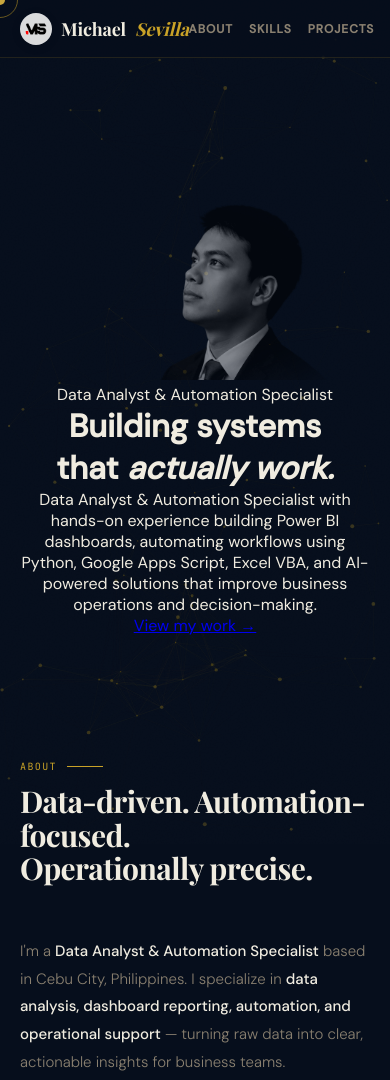
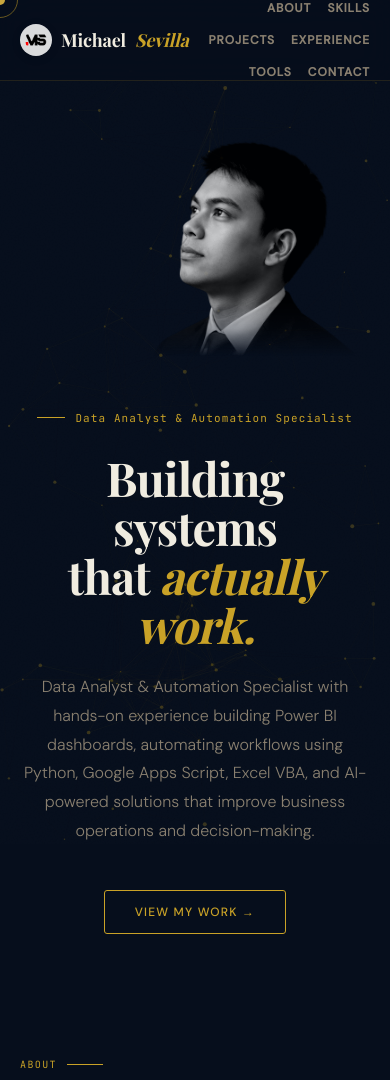
Before and after one commit to mrmichaelsevilla/michael-sevilla-portfolio, a plain HTML site: page index(7).html in a window 390 px wide. Shown: the top 1080 px of the page. Drawn offline with nearby package versions, Linux system fonts and the light colour scheme; a web font is replaced by a local one.

```diff
--- a/index.html
+++ b/index(7).html
@@ -97,46 +97,88 @@
 .page{position:relative;z-index:2;}
 
 /* ── Hero ── */
+.hero{
+  min-height:100vh;
+  display:grid;
+  grid-template-columns:minmax(300px,430px) minmax(0,1fr);
+  align-items:center;
+  column-gap:28px;
+  padding:120px 52px 80px;
+  max-width:1200px;
+  margin:0 auto;
+  position:relative;
+}
 .hero-image{
-    flex:0 0 420px;
-    position:relative;
-    display:flex;
-    align-items:flex-end;
-    justify-content:center;
-    overflow:visible;
+  position:relative;
+  display:flex;
+  align-items:center;
+  justify-content:flex-end;
+  min-height:520px;
+  pointer-events:none;
+  z-index:1;
 }
+.hero-image img{
+  width:500px;
+  max-width:46vw;
+  height:auto;
+  display:block;
+  opacity:0.89;
+  object-fit:contain;
+  filter:grayscale(100%) contrast(112%) brightness(104%);
+  mix-blend-mode:normal;
+  -webkit-mask-image:linear-gradient(to bottom, black 0%, black 76%, rgba(0,0,0,0.65) 88%, transparent 100%);
+  mask-image:linear-gradient(to bottom, black 0%, black 76%, rgba(0,0,0,0.65) 88%, transparent 100%);
+}
+.hero-content{
+  max-width:690px;
+  position:relative;
+  z-index:2;
+  padding-left:8px;
+}
+.hero-tag{
+  display:inline-flex;align-items:center;gap:10px;
+  font-family:'JetBrains Mono',monospace;
+  font-size:11px;color:var(--gold);
+  letter-spacing:0.1em;margin-bottom:28px;
+}
+.hero-tag::before{content:'';width:28px;height:1px;background:var(--gold);}
+.hero-title{
+  font-family:'Playfair Display',serif;
+  font-size:clamp(48px,6vw,76px);
+  line-height:1.05;
+  color:var(--white);
+  letter-spacing:-0.02em;
+  margin-bottom:24px;
+}
+.hero-title em{color:var(--gold);font-style:italic;}
+.hero-desc{
+  font-size:16px;color:var(--dim);
+  line-height:1.8;margin-bottom:44px;
+  font-weight:300;max-width:560px;
+}
+.hero-cta{
+  display:inline-flex;align-items:center;gap:12px;
+  border:1px solid var(--gold);
+  color:var(--gold);padding:13px 30px;border-radius:3px;
+  font-size:12px;font-weight:500;text-decoration:none;
+  letter-spacing:0.1em;text-transform:uppercase;
+  transition:background 0.2s,color 0.2s;
+}
+.hero-cta:hover{background:var(--gold);color:var(--bg);}
 
-.hero-image img{
-    width:520px;
-    max-width:none;
-    height:auto;
-
-    opacity:.89;
-
-    filter:
-      grayscale(100%)
-      contrast(115%)
-      brightness(105%);
-
-    mix-blend-mode:screen;
-
-    -webkit-mask-image:
-      radial-gradient(
-        ellipse at center,
-        rgba(0,0,0,1) 50%,
-        rgba(0,0,0,.95) 65%,
-        rgba(0,0,0,.55) 82%,
-        transparent 100%
-      );
-
-    mask-image:
-      radial-gradient(
-        ellipse at center,
-        rgba(0,0,0,1) 50%,
-        rgba(0,0,0,.95) 65%,
-        rgba(0,0,0,.55) 82%,
-        transparent 100%
-      );
+.hero-stats,
+.hero-vline{
+  display:none;
+}
+.stat-num{
+  font-family:'Playfair Display',serif;
+  font-size:44px;color:var(--gold);
+  line-height:1;letter-spacing:-0.02em;
+}
+.stat-label{
+  font-family:'JetBrains Mono',monospace;
+  font-size:10px;color:var(--dim);
+  letter-spacing:0.1em;text-transform:uppercase;margin-top:4px;
 }
 
 /* ── Shared section ── */
@@ -366,12 +408,32 @@
 .reveal.delay-3{transition-delay:0.3s;}
 
 @media(max-width:768px){
-  nav{padding:0 20px;}
-  .nav-links{gap:16px;}
-  .hero{padding:100px 20px 60px;flex-direction:column;gap:28px;text-align:center;}
-  .hero-image{flex:none;width:100%;min-height:280px;margin-bottom:4px;}
-  .hero-image img{width:min(280px,76vw);max-height:330px;opacity:0.50;}
+  nav{padding:0 20px;height:auto;min-height:58px;}
+  .nav-links{gap:16px;flex-wrap:wrap;justify-content:flex-end;}
+  .hero{
+    grid-template-columns:1fr;
+    padding:92px 20px 60px;
+    gap:10px;
+    text-align:center;
+  }
+  .hero-image{
+    min-height:300px;
+    justify-content:center;
+    order:1;
+  }
+  .hero-image img{
+    width:min(360px,88vw);
+    max-width:88vw;
+    opacity:0.89;
+  }
+  .hero-content{
+    order:2;
+    padding-left:0;
+    max-width:100%;
+  }
   .hero-tag{justify-content:center;}
+  .hero-title{font-size:clamp(38px,12vw,56px);}
+  .hero-desc{max-width:100%;}
   .hero-stats,.hero-vline{display:none;}
   .section{padding:64px 20px;}
   .about-grid,.exp-item,.contact-wrap{grid-template-columns:1fr;gap:32px;}
@@ -696,7 +758,7 @@
       </a>
       <a class="contact-link" href="https://www.canva.com/design/DAHGvT_1ga0/wI9XDMJgAyAcoXnnwCN69Q/edit" target="_blank">
         <span class="contact-link-icon">◈</span>
-        <div><div class="contact-link-label">Portfolio</div><div class="contact-link-value">Canva Portfolio</div></div>
+        <div><div class="contact-link-label">Portfolio</div><div class="contact-link-value">View Canva Portfolio</div></div>
       </a>
     </div>
   </div>
```
